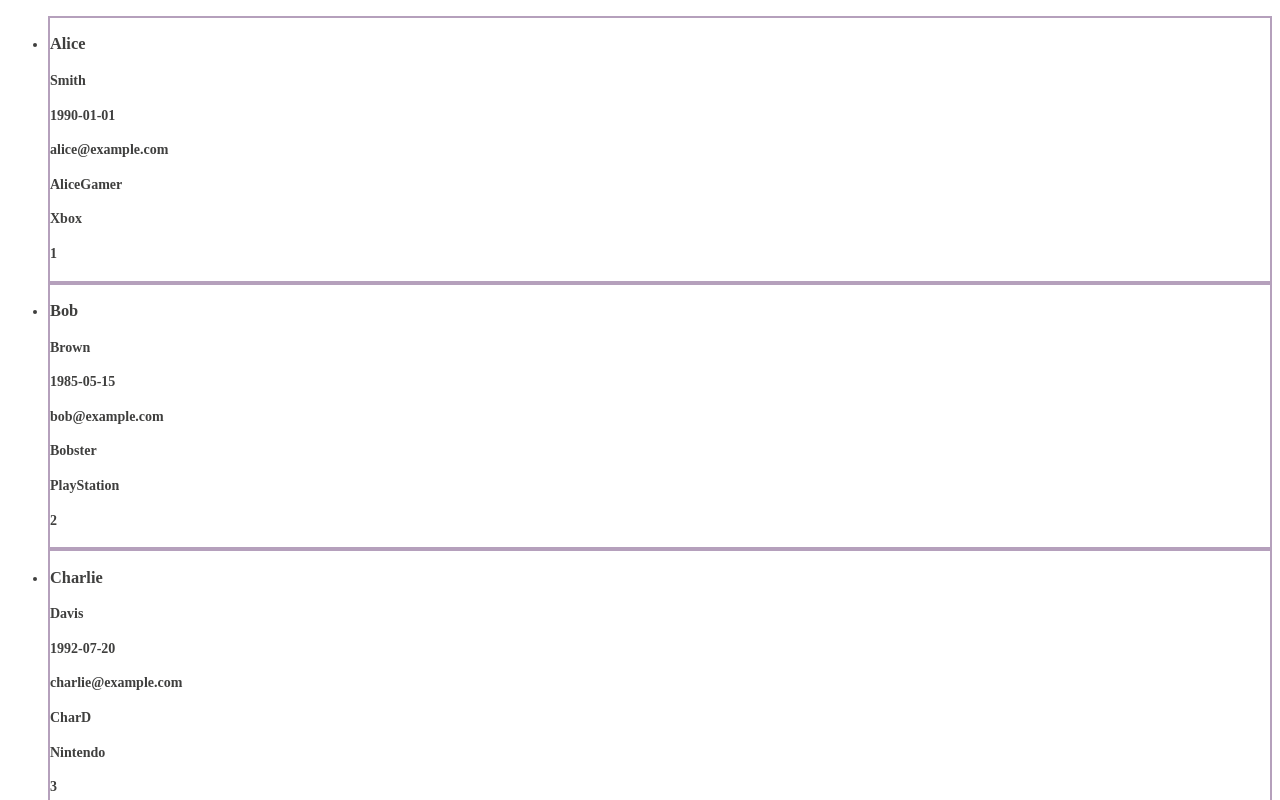
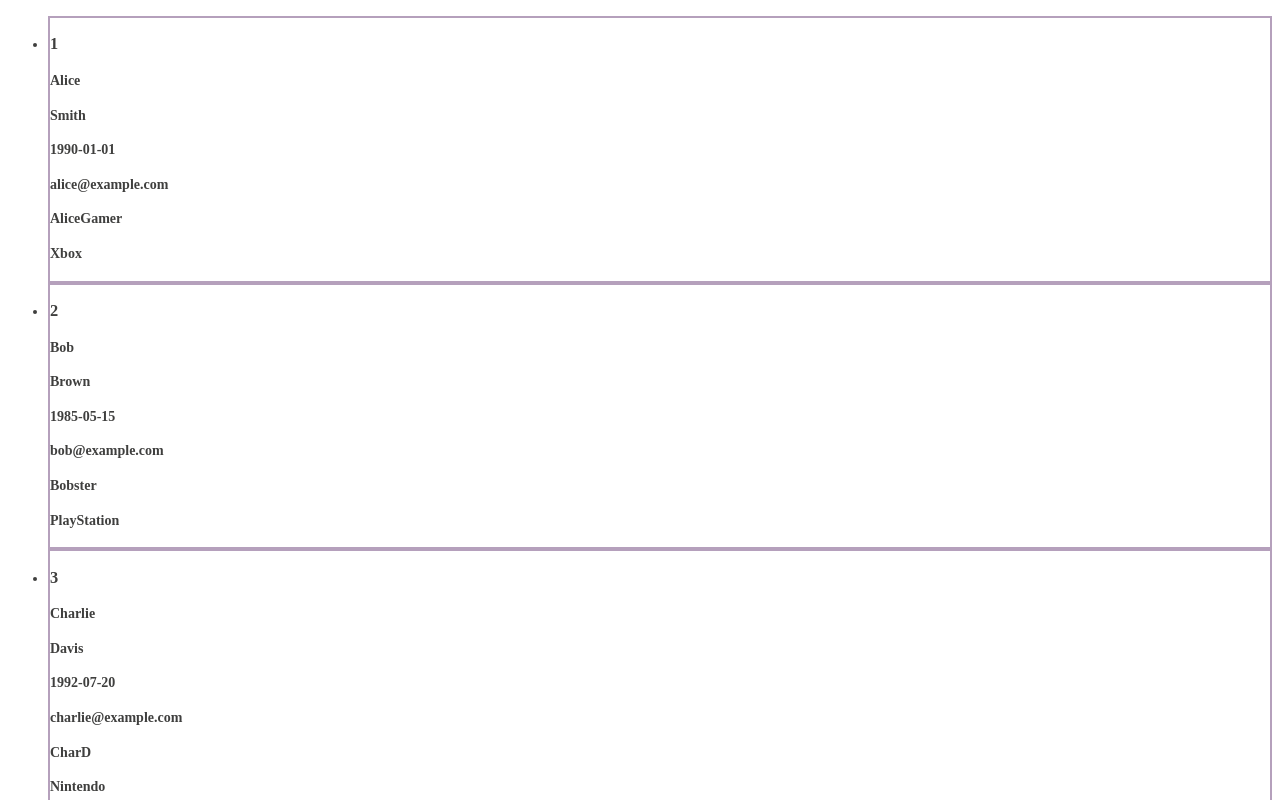
Before and after one commit to WSU-kduncan/cs4900-ui-m-e-w-industries, an Angular app in the folder mew-ui/: page / in a window 1280 px wide. Shown: the top 800 px of the page. Built offline with nearby package versions, Linux system fonts and the light colour scheme.

Commit message:
front end correctly displays User information at this point

```diff
--- a/mew-ui/src/app/app.component.html
+++ b/mew-ui/src/app/app.component.html
@@ -1,5 +1,4 @@
-<!-- <app-matched-user-list [matchedUsers]="matchedUsers"></app-matched-user-list> -->
 
-<app-user-card [user]="user"></app-user-card>
+<app-user-card></app-user-card>
 
 <router-outlet />
--- a/mew-ui/src/app/components/user-card-detail/user-card-detail.html
+++ b/mew-ui/src/app/components/user-card-detail/user-card-detail.html
@@ -1,7 +1,7 @@
-<h3>{{ user?.firstName }}</h3>
+<h3>{{ user?.id }}</h3>
+<h4>{{ user?.firstName }}</h4>
 <h4>{{ user?.lastName }}</h4>
 <h4>{{ user?.dob }}</h4>
 <h4>{{ user?.email }}</h4>
 <h4>{{ user?.gamertag }}</h4>
 <h4>{{ user?.preferredConsole }}</h4>
-<h4>{{ user?.id }}</h4>
```
